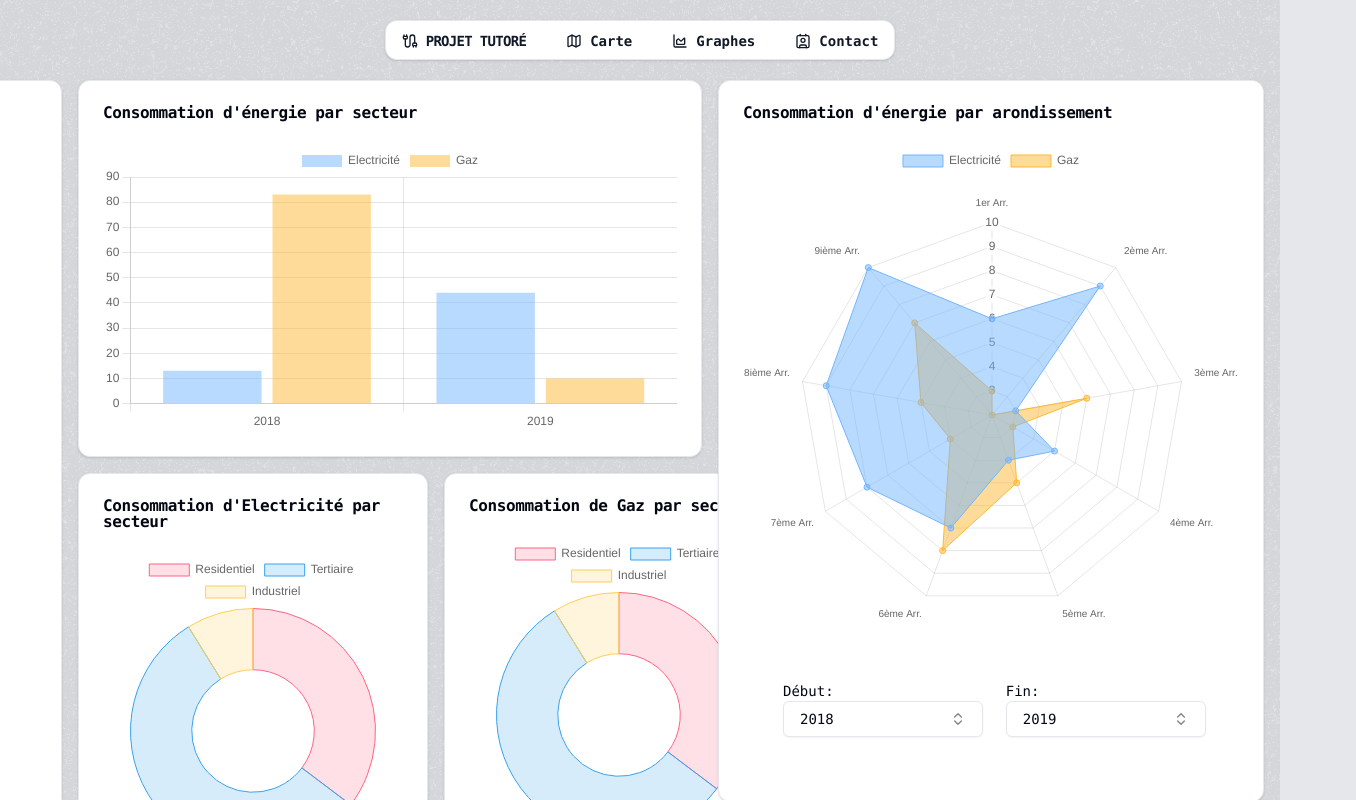
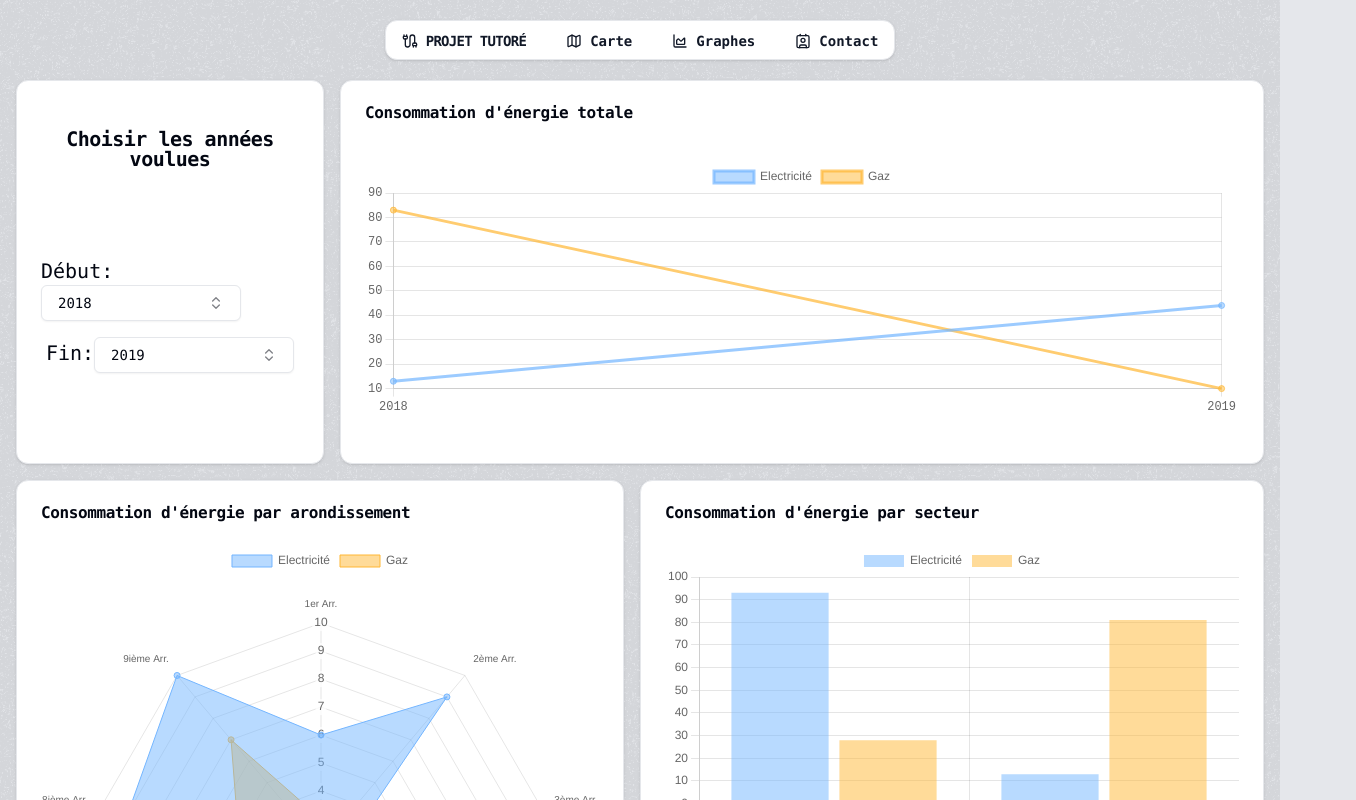
Before and after one commit to Nathmaxx/projet-tutore, a Next.js app: page /graphes in a window 1280 px wide. Shown: the top 800 px of the page, 1356 px wide, since content can reach past the window. Built offline with nearby package versions, Linux system fonts and the light colour scheme.

Commit message:
Changement disposition

```diff
--- a/src/app/graphes/page.tsx
+++ b/src/app/graphes/page.tsx
@@ -43,7 +43,38 @@ export default function Graph() {
 
     return (
         <div className="w-full h-full px-4 flex flex-col">
-            <div className='flex flex-row-reverse gap-4 h-min'>
+
+            <div className="flex gap-4 mb-4 w-full h-96">
+                <div className='w-1/4 h-full flex text-xl'>
+                    <Card className="w-full" style={{height: '-webkit-fill-available'}}>
+                        <CardHeader className='text-center pt-12'>
+                            <CardTitle>Choisir les années voulues</CardTitle>
+                        </CardHeader>
+                        <CardContent className='pt-16'>
+                            <div className="flex flex-col items-center gap-4">
+                                <p className='min-w-12'>
+                                    Début:<ComboBoxYear value={startYear} onChange={handleStartYearChange}/>
+                                </p>
+                                <p className='min-w-12'>
+                                    Fin:<ComboBoxYear value={endYear} onChange={handleEndYearChange} startYear={startYear}/>
+                                </p>
+                            </div>
+                        </CardContent>
+                    </Card>
+                </div>
+                <Card className="w-3/4" style={{height: '-webkit-fill-available'}}>
+                    <CardHeader>
+                        <CardTitle>Consommation d'énergie totale</CardTitle>
+                    </CardHeader>
+                    <CardContent className='mt-4'>
+                        <LineCharter startYear={startYear} endYear={endYear}
+                                     rElec={rElec} gElec={gElec} bElec={bElec} transparencyElec={transparencyElec}
+                                     rGaz={rGaz} gGaz={gGaz} bGaz={bGaz} transparencyGaz={transparencyGaz}
+                        />
+                    </CardContent>
+                </Card>
+            </div>
+            <div className='flex gap-4 h-min'>
 
                 <Card className="w-1/3 lg:w-1/2 h-full">
                     <CardHeader>
@@ -55,14 +86,6 @@ export default function Graph() {
                                       transparencyElec={transparencyElec}
                                       rGaz={rGaz} gGaz={gGaz} bGaz={bGaz} transparencyGaz={transparencyGaz}
                         />
-                        <div className="flex flex-row items-center gap-4 text-sm m-10">
-                            <p className='min-w-12'>
-                                Début: <ComboBoxYear value={startYear} onChange={handleStartYearChange}/>
-                            </p>
-                            <p className='min-w-12'>
-                                Fin: <ComboBoxYear value={endYear} onChange={handleEndYearChange} startYear={startYear}/>
-                            </p>
-                        </div>
                     </CardContent>
                 </Card>
 
@@ -99,35 +122,6 @@ export default function Graph() {
                         </Card>
                     </div>
                 </div>
-
-                <div className="flex flex-row gap-4">
-                    <Card className="w-1/3 max-w-1/3" style={{height: '-webkit-fill-available'}}>
-                        <CardHeader>
-                            <CardTitle>Choisir les années voulues</CardTitle>
-                        </CardHeader>
-                        <CardContent>
-                            <div className="flex flex-col items-center gap-4">
-                                <p className='min-w-12'>
-                                    Début:<ComboBoxYear value={startYear} onChange={handleStartYearChange}/>
-                                </p>
-                                <p className='min-w-12'>
-                                    Fin:<ComboBoxYear value={endYear} onChange={handleEndYearChange} startYear={startYear}/>
-                                </p>
-                            </div>
-                        </CardContent>
-                    </Card>
-                    <Card className="w-full" style={{height: '-webkit-fill-available'}}>
-                        <CardHeader>
-                            <CardTitle>Consommation d'énergie totale</CardTitle>
-                        </CardHeader>
-                        <CardContent className='mt-4'>
-                            <LineCharter startYear={startYear} endYear={endYear}
-                                         rElec={rElec} gElec={gElec} bElec={bElec} transparencyElec={transparencyElec}
-                                         rGaz={rGaz} gGaz={gGaz} bGaz={bGaz} transparencyGaz={transparencyGaz}
-                            />
-                        </CardContent>
-                    </Card>
-                </div>
             </div>
 
             <Card className="w-full" style={{height: '-webkit-fill-available'}}>
```
